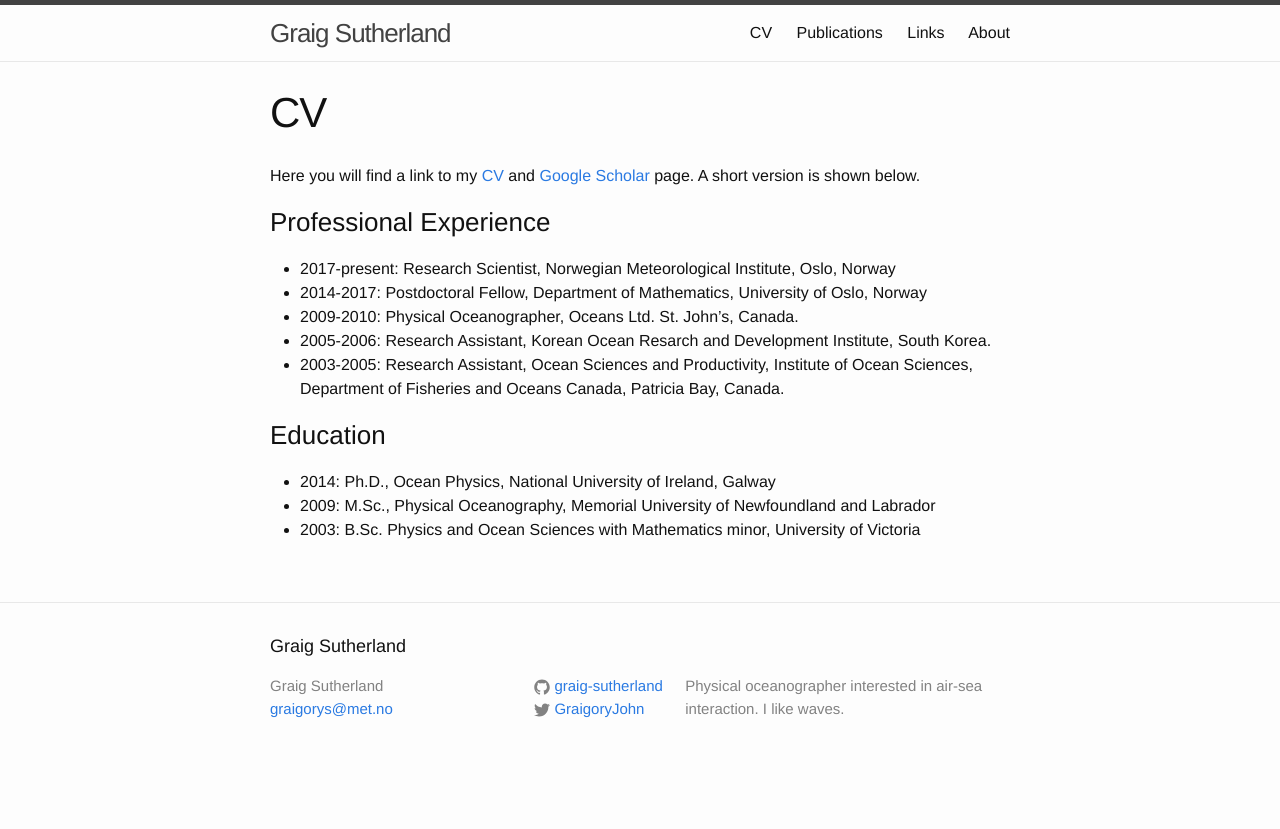
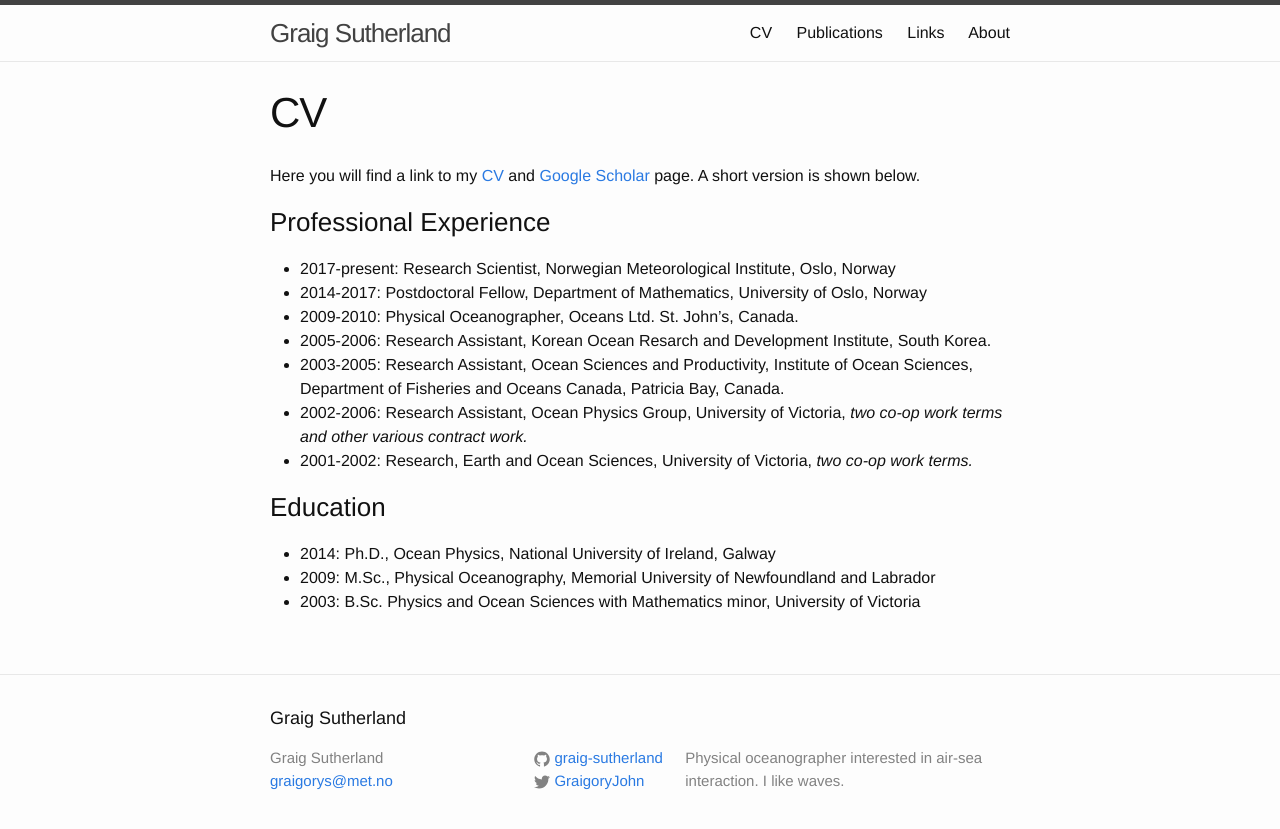
Before and after one commit to graig-sutherland/graig-sutherland.github.io, a Jekyll site: the page built from cv.md, in a window 1280 px wide. Shown: the top 829 px of the page. Built offline with Jekyll 4.4.1, drawn with Linux system fonts in a browser that asks for light colours.

Commit message:
updated cv.md

```diff
--- a/cv.md
+++ b/cv.md
@@ -8,11 +8,13 @@ order: 1
 Here you will find a link to my [CV](GJSutherland_CV.pdf) and [Google Scholar](https://scholar.google.no/citations?user=ChCG72gAAAAJ&hl=en) page. A short version is shown below.
 
 ### Professional Experience
-* 2017-present: Research Scientist, Norwegian Meteorological Institute, Oslo, Norway
-* 2014-2017:  Postdoctoral Fellow, Department of Mathematics, University of Oslo, Norway
-* 2009-2010:  Physical Oceanographer, Oceans Ltd. St. John's, Canada.
-* 2005-2006:  Research Assistant, Korean Ocean Resarch and Development Institute, South Korea.
-* 2003-2005: Research Assistant, Ocean Sciences and Productivity, Institute of Ocean Sciences, Department of Fisheries and Oceans Canada, Patricia Bay, Canada.
++ 2017-present: Research Scientist, Norwegian Meteorological Institute, Oslo, Norway
++ 2014-2017:  Postdoctoral Fellow, Department of Mathematics, University of Oslo, Norway
++ 2009-2010:  Physical Oceanographer, Oceans Ltd. St. John's, Canada.
++ 2005-2006:  Research Assistant, Korean Ocean Resarch and Development Institute, South Korea.
++ 2003-2005: Research Assistant, Ocean Sciences and Productivity, Institute of Ocean Sciences, Department of Fisheries and Oceans Canada, Patricia Bay, Canada.
++ 2002-2006: Research Assistant, Ocean Physics Group, University of Victoria, _two co-op work terms and other various contract work._
++ 2001-2002: Research, Earth and Ocean Sciences, University of Victoria, *two co-op work terms.*
 
 ### Education
 * 2014: Ph.D., Ocean Physics, National University of Ireland, Galway
```
Also changed, not shown: 7 other files.
